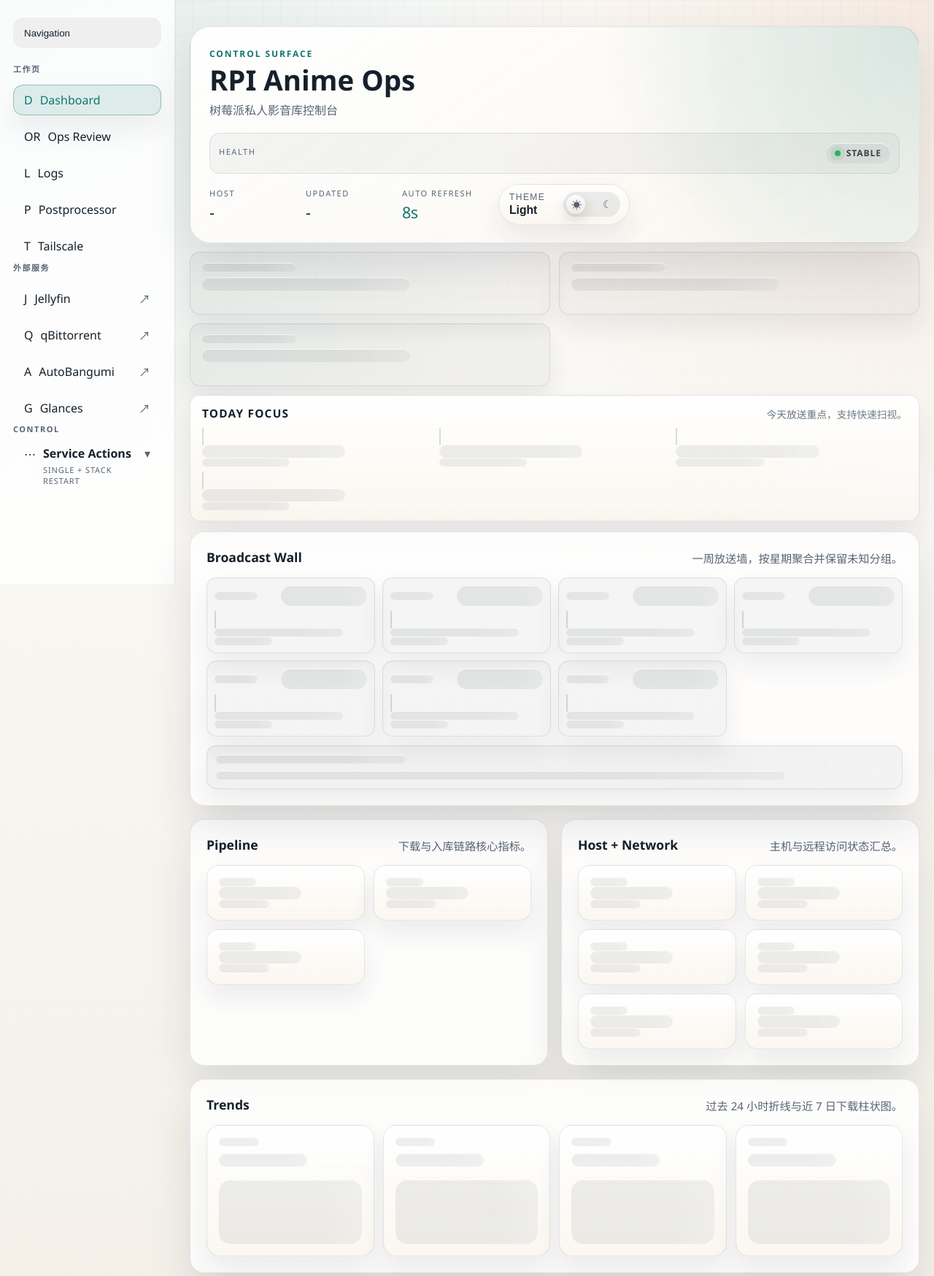
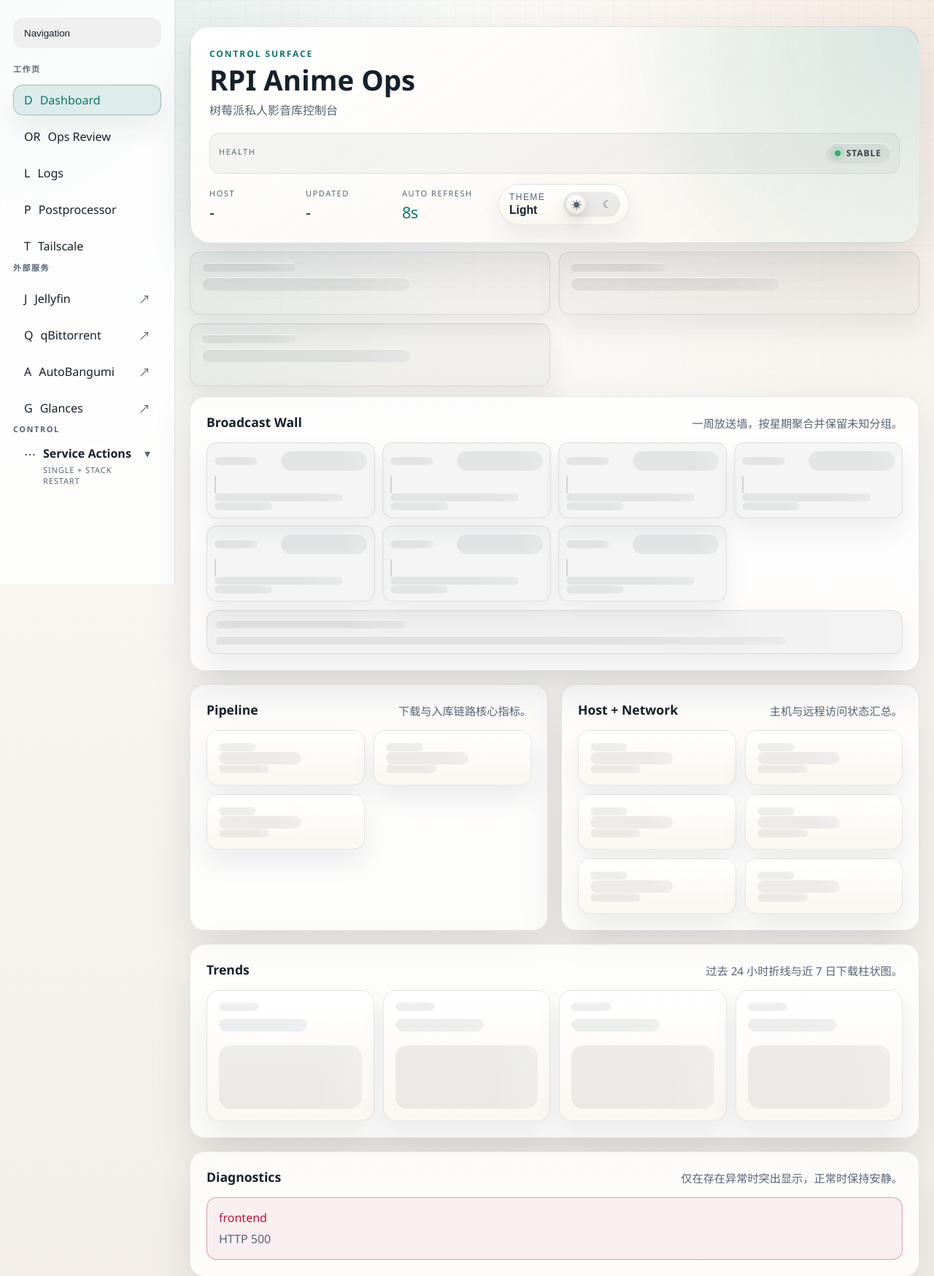
Before and after one commit to ZhuofanSun/RPI_Anime, a FastAPI app: page / in a window 1280 px wide. Shown: the top 1748 px of the page at 73% size. Run offline with FastAPI, Linux system fonts and the light colour scheme; data that the repository does not hold is empty; parts of the project's set-up code (start-up, migrations or seed data) failed here and were passed over.

Commit message:
fix: remove dashboard today focus strip

```diff
--- a/services/ops_ui/src/anime_ops_ui/static/app.js
+++ b/services/ops_ui/src/anime_ops_ui/static/app.js
@@ -5,7 +5,6 @@ const heroSummary = document.getElementById("dashboard-hero-summary");
 const heroStatusPill = document.getElementById("dashboard-hero-status-pill");
 const heroStatusLabel = document.getElementById("dashboard-hero-status-label");
 const summaryStrip = document.getElementById("dashboard-summary-strip");
-const todayFocusRoot = document.getElementById("dashboard-today-focus");
 const weeklyScheduleRoot = document.getElementById("dashboard-weekly-schedule");
 const unknownScheduleRoot = document.getElementById("dashboard-unknown-schedule");
 const pipelineGrid = document.getElementById("dashboard-pipeline-grid");
@@ -172,13 +171,6 @@ function scheduleDayColumnTemplate(day, todayWeekday) {
       }
     </article>
   `;
-}
-
-function todayFocusTemplate(items) {
-  if (!items.length) {
-    return '<div class="broadcast-empty">今天暂无重点番剧。</div>';
-  }
-  return `<div class="today-focus-items">${items.map(schedulePosterTemplate).join("")}</div>`;
 }
 
 function unknownScheduleTemplate(unknown) {
@@ -378,18 +370,6 @@ function renderOverview(data, { cachedAt } = {}) {
   const summaryItems = Array.isArray(data.summary_strip) ? data.summary_strip : [];
   summaryStrip.innerHTML = summaryItems.map(summaryItemTemplate).join("");
 
-  const todayFocusItems = Array.isArray(data.today_focus?.items) ? data.today_focus.items : [];
-  if (todayFocusRoot) {
-    todayFocusRoot.classList.remove("is-loading-state");
-    todayFocusRoot.innerHTML = `
-      <div class="today-focus-head">
-        <h2>Today Focus</h2>
-        <p>今天放送重点，支持快速扫视。</p>
-      </div>
-      ${todayFocusTemplate(todayFocusItems)}
-    `;
-  }
-
   const todayWeekday = Number(data.weekly_schedule?.today_weekday);
   const weeklyDays = Array.isArray(data.weekly_schedule?.days) ? data.weekly_schedule.days : [];
   const unknownSchedule = data.weekly_schedule?.unknown || {};
--- a/services/ops_ui/src/anime_ops_ui/static/styles/components.css
+++ b/services/ops_ui/src/anime_ops_ui/static/styles/components.css
@@ -303,44 +303,9 @@ html[data-theme="dark"] .theme-toggle-thumb {
   background: color-mix(in srgb, var(--tone-rose-soft) 82%, var(--panel));
 }
 
-.today-focus-strip {
-  margin-top: 12px;
-  padding: 14px 16px;
-  border-radius: 14px;
-  border: 1px solid var(--line);
-  background: linear-gradient(180deg, var(--panel-strong), var(--panel-soft));
-  box-shadow: var(--shadow-soft);
-}
-
-.today-focus-head {
-  display: flex;
-  justify-content: space-between;
-  align-items: end;
-  gap: 12px;
-  margin-bottom: 10px;
-}
-
-.today-focus-head h2 {
-  margin: 0;
-  font-size: 0.96rem;
-  letter-spacing: 0.08em;
-  text-transform: uppercase;
-}
-
-.today-focus-head p {
-  margin: 0;
-  color: var(--muted);
-  font-size: 0.86rem;
-}
-
-.today-focus-items,
 .schedule-poster-grid {
   display: grid;
   gap: 8px;
-}
-
-.today-focus-items {
-  grid-template-columns: repeat(4, minmax(0, 1fr));
 }
 
 .broadcast-wall {
--- a/services/ops_ui/src/anime_ops_ui/static/styles/pages.css
+++ b/services/ops_ui/src/anime_ops_ui/static/styles/pages.css
@@ -23,10 +23,6 @@
 
   .dashboard-summary-strip {
     grid-template-columns: repeat(2, minmax(0, 1fr));
-  }
-
-  .today-focus-items {
-    grid-template-columns: repeat(3, minmax(0, 1fr));
   }
 
   .broadcast-wall-grid {
@@ -59,15 +55,6 @@
 @media (max-width: 860px) {
   .dashboard-summary-strip {
     grid-template-columns: 1fr;
-  }
-
-  .today-focus-head {
-    flex-direction: column;
-    align-items: flex-start;
-  }
-
-  .today-focus-items {
-    grid-template-columns: repeat(2, minmax(0, 1fr));
   }
 
   .broadcast-wall-grid {
@@ -108,7 +95,6 @@
 }
 
 @media (max-width: 560px) {
-  .today-focus-items,
   .broadcast-wall-grid {
     grid-template-columns: 1fr;
   }
--- a/services/ops_ui/src/anime_ops_ui/templates/dashboard.html
+++ b/services/ops_ui/src/anime_ops_ui/templates/dashboard.html
@@ -54,24 +54,6 @@
       <span class="summary-answer skeleton-line skeleton-line-title"></span>
     </article>
     {% endfor %}
-  </section>
-
-  <section id="dashboard-today-focus" class="today-focus-strip is-loading-state">
-    <div class="today-focus-head">
-      <h2>Today Focus</h2>
-      <p>今天放送重点，支持快速扫视。</p>
-    </div>
-    <div class="today-focus-items">
-      {% for _ in range(4) %}
-      <article class="schedule-poster-card is-skeleton" aria-hidden="true">
-        <span class="schedule-poster-media skeleton-box"></span>
-        <div class="schedule-poster-body">
-          <span class="skeleton-line skeleton-line-title"></span>
-          <span class="skeleton-line skeleton-line-short"></span>
-        </div>
-      </article>
-      {% endfor %}
-    </div>
   </section>
 
   <div class="content-grid dashboard-content-grid">
```
Also changed, not shown: services/ops_ui/tests/test_contracts.py (+1 -8 lines), services/ops_ui/tests/test_shell_routes.py (+1 -1 lines).
